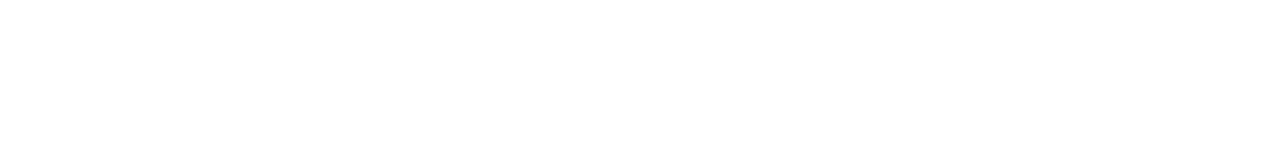
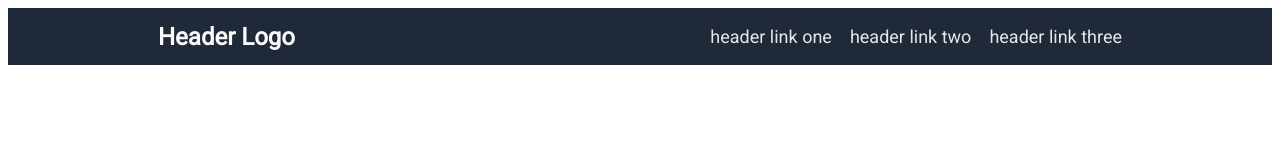
Before and after one commit to steliospaps/odin-foundations-landing-page, a plain HTML site: page index.html in a window 1280 px wide. Drawn offline with Linux system fonts and the light colour scheme.

Commit message:
roboto, header logo and links

```diff
--- a/index.html
+++ b/index.html
@@ -1,6 +1,9 @@
 <!DOCTYPE html>
 <html lang="en">
 <head>
+  <link rel="preconnect" href="https://fonts.googleapis.com">
+  <link rel="preconnect" href="https://fonts.gstatic.com" crossorigin>
+  <link href="https://fonts.googleapis.com/css2?family=Roboto&display=swap" rel="stylesheet">
   <link rel="stylesheet" href="styles.css">
   <meta charset="UTF-8">
   <meta http-equiv="X-UA-Compatible" content="IE=edge">
@@ -8,6 +11,13 @@
   <title>Landing Page</title>
 </head>
 <body>
-
+  <div class="hero">
+    <div class="logo">Header Logo</div>
+    <ul class="hero-links">
+      <li><a href="#">header link one</a></li>
+      <li><a href="#">header link two</a></li>
+      <li><a href="#">header link three</a></li>
+    </ul>
+  </div>
 </body>
 </html>
--- a/styles.css
+++ b/styles.css
@@ -0,0 +1,36 @@
+body {
+  font-family: 'Roboto', sans-serif;
+}
+
+.hero {
+  background-color: #1F2937;
+  color: #f9faf8;
+  display: flex;
+  flex-direction: row;
+  align-items: center;
+  padding: 0 150px;
+}
+
+.logo {
+  font-size: 24px;
+  font-weight: bolder;
+}
+
+.hero-links {
+  display: flex;
+  flex-direction: row;
+  gap:18px;
+  font-size: 18px;
+  color: #e5e7eb;
+
+  margin-left: auto;
+}
+
+ul {
+  list-style-type: none;
+}
+
+a {
+  text-decoration: none;
+  color: inherit;
+}
```
